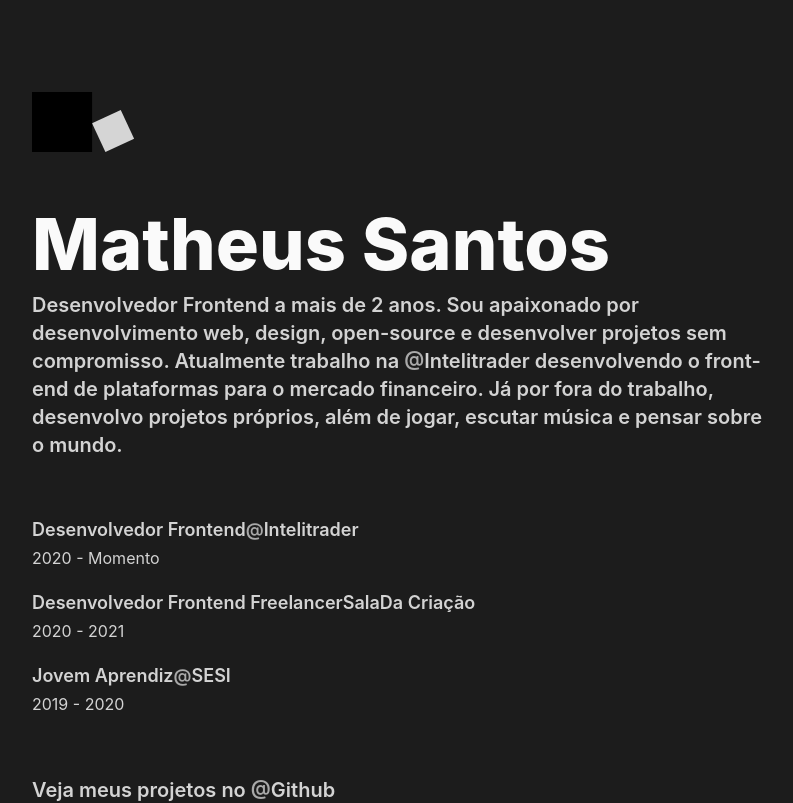
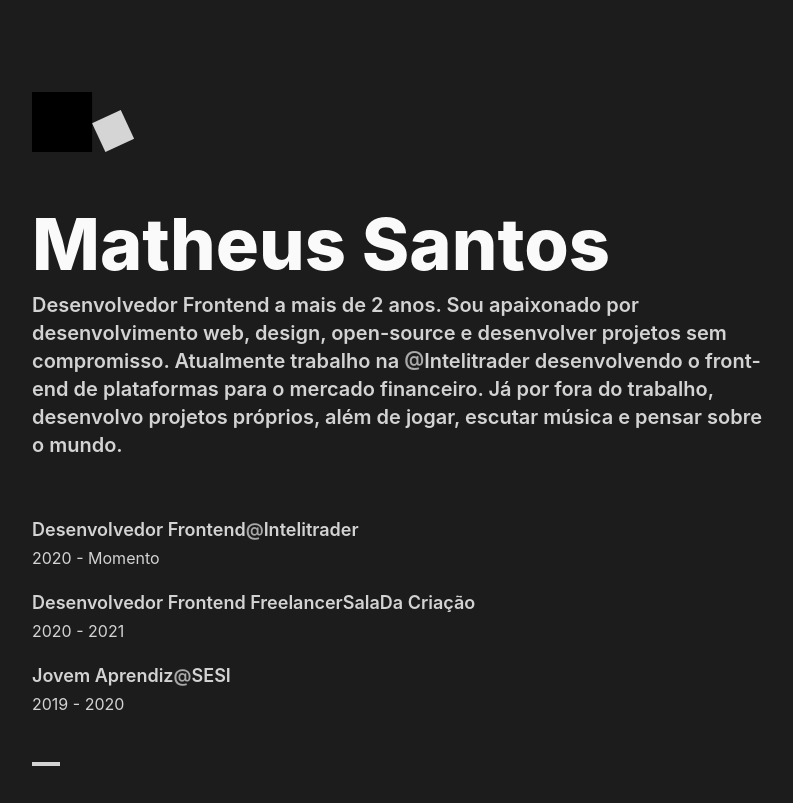
Before and after one commit to MathPSantos/my-website, a Next.js app: page / in a window 1280 px wide. Shown: the top 803 px of the page, without its empty margins (80-873 px from the left). Built offline with nearby package versions, Linux system fonts and the light colour scheme.

Commit message:
fix: 404 page style fixed

```diff
--- /dev/null
+++ b/src/pages/404.module.scss
@@ -0,0 +1,5 @@
+.container {
+  height: 100vh;
+
+  justify-content: center;
+}
--- a/src/pages/404.tsx
+++ b/src/pages/404.tsx
@@ -1,5 +1,7 @@
 import Head from "next/head";
 import Link from "next/link";
+
+import styled from "./404.module.scss";
 
 export default function Custom404() {
   return (
@@ -8,7 +10,7 @@ export default function Custom404() {
         <title>404...</title>
       </Head>
 
-      <main>
+      <main className={styled.container}>
         <h1>404</h1>
         <h2>
           Não encontramos nada por aqui... Ir para{" "}
--- a/src/pages/index.tsx
+++ b/src/pages/index.tsx
@@ -33,7 +33,7 @@ export default function Home() {
 
           <ExperienceSection />
 
-          <div className={styled.divder} />
+          <div className={styled.divider} />
 
           <div className={styled.media}>
             <p>
```
